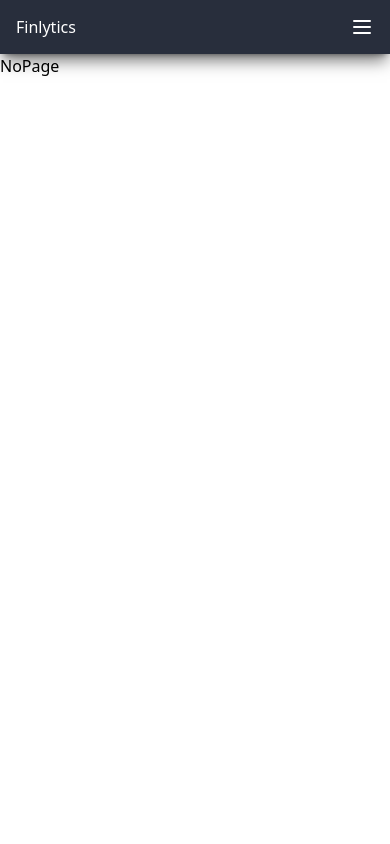
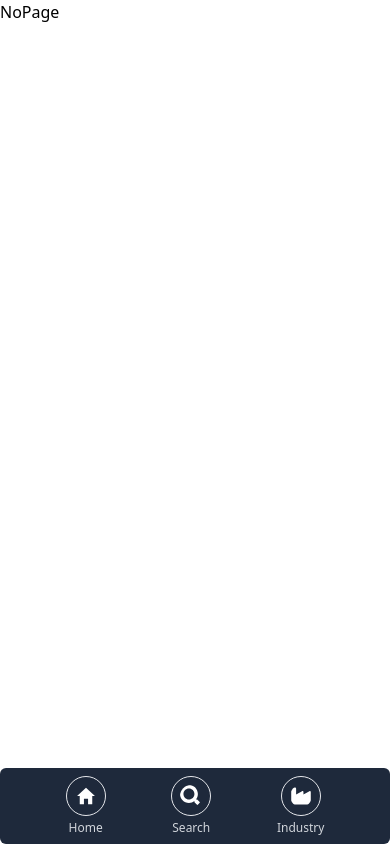
Before and after one commit to HARSH00M/TradingDetail, a React (Vite) app in the folder vite-project/: page /not-found in a window 390 px wide. Built offline with nearby package versions, Linux system fonts and the light colour scheme.

Commit message:
responsive front page

```diff
--- a/vite-project/package.json
+++ b/vite-project/package.json
@@ -27,6 +27,7 @@
     "react-dom": "^18.3.1",
     "react-dropzone": "^14.2.3",
     "react-hot-toast": "^2.4.1",
+    "react-icons": "^5.3.0",
     "react-router-dom": "^6.26.1",
     "tailwind-scrollbar": "^3.1.0"
   },
--- a/vite-project/src/components/Navigation.tsx
+++ b/vite-project/src/components/Navigation.tsx
@@ -1,66 +1,85 @@
 import { Link } from "react-router-dom";
+import { IoMdHome } from "react-icons/io";
+import { FaIndustry } from "react-icons/fa6";
+import { FaSearch } from "react-icons/fa";
 
 export default function NavigationBar() {
 
 
 
     return (
-        <nav
-            className="sticky top-0 z-[2147483647] block w-full max-w-full px-4 py-2 text-white bg-gray-900 rounded-none shadow-lg shadow-black/50 h-max  bg-opacity-90 backdrop-blur-2xl backdrop-saturate-200 lg:px-8 lg:py-4">
-            <div className="flex items-center justify-between text-blue-gray-900">
-                <Link to='/'
-                    className="mr-4 block cursor-pointer py-1.5 font-sans text-base font-medium leading-relaxed text-inherit antialiased">
-                    {/* <img src="/Finlytics.png" alt="Finlytics" className="h-14" /> */}
-                    Finlytics
+        // <nav
+        //     className="sticky top-0 z-[2147] block w-full max-w-full px-4 py-2 text-white bg-gray-900 rounded-none shadow-lg shadow-black/50 h-max  bg-opacity-90 backdrop-blur-2xl backdrop-saturate-200 lg:px-8 lg:py-4">
+        //     <div className="flex items-center justify-between text-blue-gray-900">
+        //         <Link to='/'
+        //             className="mr-4 block cursor-pointer py-1.5 font-sans text-base font-medium leading-relaxed text-inherit antialiased">
+        //             {/* <img src="/Finlytics.png" alt="Finlytics" className="h-14" /> */}
+        //             Finlytics
+        //         </Link>
+        //         <div className="flex items-center gap-4">
+        //             <div className="hidden mr-4 lg:block">
+        //                 <ul className="flex flex-col gap-2 mt-2 mb-4 lg:mb-0 lg:mt-0 lg:flex-row lg:items-center lg:gap-6">
+        //                     <li className="block p-1 font-sans text-sm antialiased font-normal leading-normal text-blue-gray-900">
+        //                         <Link to="/" className="flex items-center">
+        //                             Home
+        //                         </Link>
+        //                     </li>
+        //                     <li className="block p-1 font-sans text-sm antialiased font-normal leading-normal text-blue-gray-900">
+        //                         <Link to="/allcompanies" className="flex items-center">
+        //                             Companies
+        //                         </Link>
+        //                     </li>
+        //                     <li className="block p-1 font-sans text-sm antialiased font-normal leading-normal text-blue-gray-900">
+        //                         <Link to="/about" className="flex items-center">
+        //                             About Us
+        //                         </Link>
+        //                     </li>
+        //                 </ul>
+        //             </div>
+        //                 {/* <div className="flex items-center gap-x-1">
+        //                     <a href='/login'
+        //                         className="hidden px-4 py-2 font-sans text-xs font-bold text-center text-white uppercase align-middle transition-all rounded-lg select-none hover:bg-gray-900/10 active:bg-gray-900/20 disabled:pointer-events-none disabled:opacity-50 disabled:shadow-none lg:inline-block"
+        //                         type="button">
+        //                         <span>Log In</span>
+        //                     </a>
+        //                     <a href='/register'
+        //                         className="hidden select-none rounded-lg bg-gradient-to-tr from-gray-900 to-gray-800 py-2 px-4 text-center align-middle font-sans text-xs font-bold uppercase text-white shadow-md shadow-gray-900/10 transition-all hover:shadow-lg hover:shadow-gray-900/20 active:opacity-[0.85] disabled:pointer-events-none disabled:opacity-50 disabled:shadow-none lg:inline-block"
+        //                          >
+        //                         <span>Sign in</span>
+        //                     </a>
+        //                 </div> */}
+        //                 {/* :
+        //                 <div className='flex gap-x-5'>
+        //                     <a href='/create' className='px-4 py-2 flex items-center font-sans text-xs font-bold  bg-green-500 text-white uppercase transition-all rounded-lg select-none hover:bg-gray-900/10 active:bg-gray-900/20 disabled:pointer-events-none disabled:opacity-50 disabled:shadow-none '>Create Blog</a>
+        //                 </div> */}
+
+        //             <button
+        //                 className="relative ml-auto h-6 max-h-[40px] w-6 max-w-[40px] select-none rounded-lg text-center align-middle font-sans text-xs font-medium uppercase text-inherit transition-all hover:bg-transparent focus:bg-transparent active:bg-transparent disabled:pointer-events-none disabled:opacity-50 disabled:shadow-none lg:hidden"
+        //                 type="button">
+        //                 <span className="absolute transform -translate-x-1/2 -translate-y-1/2 top-1/2 left-1/2">
+        //                     <svg xmlns="http://www.w3.org/2000/svg" className="w-6 h-6" fill="none" stroke="currentColor"
+        //                         strokeWidth="2">
+        //                         <path strokeLinecap="round" strokeLinejoin="round" d="M4 6h16M4 12h16M4 18h16"></path>
+        //                     </svg>
+        //                 </span>
+        //             </button>
+        //         </div>
+        //     </div>
+        // </nav>
+        <nav className="bottom-0 w-full flex flex-row fixed z-[2132321]">
+            <div className="w-full bg-slate-800 flex flex-row justify-evenly rounded-md py-2">
+                <Link to="/" className="flex items-center cursor-pointer flex-col gap-y-1">
+                    <IoMdHome className="text-white size-10 border rounded-full p-2 "/>
+                    <p className="text-xs text-gray-300">Home</p>
                 </Link>
-                <div className="flex items-center gap-4">
-                    <div className="hidden mr-4 lg:block">
-                        <ul className="flex flex-col gap-2 mt-2 mb-4 lg:mb-0 lg:mt-0 lg:flex-row lg:items-center lg:gap-6">
-                            <li className="block p-1 font-sans text-sm antialiased font-normal leading-normal text-blue-gray-900">
-                                <Link to="/" className="flex items-center">
-                                    Home
-                                </Link>
-                            </li>
-                            <li className="block p-1 font-sans text-sm antialiased font-normal leading-normal text-blue-gray-900">
-                                <Link to="/allcompanies" className="flex items-center">
-                                    Companies
-                                </Link>
-                            </li>
-                            <li className="block p-1 font-sans text-sm antialiased font-normal leading-normal text-blue-gray-900">
-                                <Link to="/about" className="flex items-center">
-                                    About Us
-                                </Link>
-                            </li>
-                        </ul>
-                    </div>
-                        {/* <div className="flex items-center gap-x-1">
-                            <a href='/login'
-                                className="hidden px-4 py-2 font-sans text-xs font-bold text-center text-white uppercase align-middle transition-all rounded-lg select-none hover:bg-gray-900/10 active:bg-gray-900/20 disabled:pointer-events-none disabled:opacity-50 disabled:shadow-none lg:inline-block"
-                                type="button">
-                                <span>Log In</span>
-                            </a>
-                            <a href='/register'
-                                className="hidden select-none rounded-lg bg-gradient-to-tr from-gray-900 to-gray-800 py-2 px-4 text-center align-middle font-sans text-xs font-bold uppercase text-white shadow-md shadow-gray-900/10 transition-all hover:shadow-lg hover:shadow-gray-900/20 active:opacity-[0.85] disabled:pointer-events-none disabled:opacity-50 disabled:shadow-none lg:inline-block"
-                                 >
-                                <span>Sign in</span>
-                            </a>
-                        </div> */}
-                        {/* :
-                        <div className='flex gap-x-5'>
-                            <a href='/create' className='px-4 py-2 flex items-center font-sans text-xs font-bold  bg-green-500 text-white uppercase transition-all rounded-lg select-none hover:bg-gray-900/10 active:bg-gray-900/20 disabled:pointer-events-none disabled:opacity-50 disabled:shadow-none '>Create Blog</a>
-                        </div> */}
-
-                    <button
-                        className="relative ml-auto h-6 max-h-[40px] w-6 max-w-[40px] select-none rounded-lg text-center align-middle font-sans text-xs font-medium uppercase text-inherit transition-all hover:bg-transparent focus:bg-transparent active:bg-transparent disabled:pointer-events-none disabled:opacity-50 disabled:shadow-none lg:hidden"
-                        type="button">
-                        <span className="absolute transform -translate-x-1/2 -translate-y-1/2 top-1/2 left-1/2">
-                            <svg xmlns="http://www.w3.org/2000/svg" className="w-6 h-6" fill="none" stroke="currentColor"
-                                strokeWidth="2">
-                                <path strokeLinecap="round" strokeLinejoin="round" d="M4 6h16M4 12h16M4 18h16"></path>
-                            </svg>
-                        </span>
-                    </button>
-                </div>
+                <Link to="/search" className="flex items-center cursor-pointer  flex-col gap-y-1">
+                    <FaSearch className="text-white size-10 border rounded-full p-2 "/>
+                    <p className="text-xs text-gray-300">Search</p>
+                </Link>
+                <Link to="/allcompanies" className="flex items-center cursor-pointer flex-col gap-y-1">
+                    <FaIndustry className="text-white size-10 border rounded-full p-2 "/>
+                    <p className="text-xs text-gray-300">Industry</p>
+                </Link>
             </div>
         </nav>
 
--- a/vite-project/src/components/Table.tsx
+++ b/vite-project/src/components/Table.tsx
@@ -39,6 +39,9 @@ import { MaterialReactTable, type MRT_ColumnDef } from 'material-react-table';
 type DataType = {
   acquirerdisposer : string,
 acquisitiondatefrom : string,
+formatted_acquisitiondatefrom : string,
+formatted_acquisitiondateto : string,
+formatted_intimationdate : string,
 acquisitiondateto : string,
 broadcastdatetime : string,
 categoryofperson : string,
@@ -79,17 +82,21 @@ const Table = ({ data }: { data: DataType[] }) => {
   const columns = useMemo<MRT_ColumnDef<DataType>[]>(
     () => [
       {
+        accessorKey: 'company',
+        header: 'Company',
+      },
+      {
+        accessorKey: 'symbol',
+        header: 'Symbol',
+      },
+      {
         accessorKey: 'acquirerdisposer',
         header: 'Acquirer/Disposer Name',
       },
-      {
-        accessorKey: 'categoryofperson',
-        header: 'Category of Person',
-      },
-      {
-        accessorKey: 'numofsecurityprior',
-        header: 'No. of Securities Prior',
-      },
+      // {
+      //   accessorKey: 'numofsecurityprior',
+      //   header: 'No. of Securities Prior',
+      // },
 
       {
         accessorKey: 'shareholdingprior',
@@ -101,36 +108,32 @@ const Table = ({ data }: { data: DataType[] }) => {
       },
       {
         accessorKey: 'valueofsecurityacquireddisposed',
-        header: 'Value of Securities Acquired/Disposed',
+        header: 'Value of Securities Acquired/Disposed(Rs.)',
       },
       {
-        accessorKey: 'acquisitiondatefrom',
+        accessorKey: 'transactiontype',
+        header: 'Acquisition/Disposed Type',
+      },
+      {
+        accessorKey: 'formatted_acquisitiondatefrom',
         header: 'Allotment/Acquisition Date From',
       },
       {
-        accessorKey: 'acquisitiondateto',
+        accessorKey: 'formatted_acquisitiondateto',
         header: 'Allotment/Acquisition Date To',
       },
       {
-        accessorKey: 'transactiontype',
-        header: 'Transaction Type',
-      },
-      {
-        accessorKey: 'numofsecuritypost',
-        header: 'No. of Securities Post',
-      },
-      {
-        accessorKey: 'shareholdingpost',
-        header: 'Post Shareholding (%)',
+        accessorKey: 'formatted_intimationdate',
+        header: 'Initmation To Company Date',
       },
       {
         accessorKey: 'modeofacquisition',
         header: 'Mode of Acquisition',
       },
       {
-        accessorKey: 'intimationdate',
-        header: 'Initmation To Company Date',
-      }
+        accessorKey: 'industry',
+        header: 'Industry',
+      },
 
     ],
     [] // Empty dependency array ensures this only runs once
--- a/vite-project/src/components/home/FilterBoard/dropdown.tsx
+++ b/vite-project/src/components/home/FilterBoard/dropdown.tsx
@@ -10,7 +10,7 @@ function DropDown({title, data, state, setState} : {title : string, data : strin
     };
 
     return (
-      <div className="w-full">
+      <div >
   {data?.length > 0 ? (
     <select
       id={title}
--- a/vite-project/src/components/home/FilterBoard/main.tsx
+++ b/vite-project/src/components/home/FilterBoard/main.tsx
@@ -48,12 +48,12 @@ export default function FilterBoard() {
 
 
   return (
-    <div className="md:min-h-screen shadow-md shadow-black/30 flex flex-col items-center justify-center">
+    <div className="md:min-h-screen shadow-md shadow-black/30 flex flex-col items-center justify-center w-full">
 
       <FilterSection reset={reset} filterstate={state} setState={setState} data={data}/>
 
 
-     <div className="overflow-x-scroll md:overflow-x-auto md:min-w-screen max-w-screen md:max-w-screen-lg">
+     <div className="overflow-clip w-96 md:w-full md:overflow-x-auto md:min-w-screen  md:max-w-screen-lg">
      {tabledata ?
       <Table data={tabledata}/> : <Spinner/>
      }
--- a/vite-project/src/pages/home.tsx
+++ b/vite-project/src/pages/home.tsx
@@ -14,7 +14,7 @@ export default function Home() {
       <h1 className="text-4xl font-semibold font-serif">Site Name</h1>
       <Search />
 
-      <div className="grid grid-cols-2 gap-5 p-5">
+      <div className="grid grid-cols-1 md:grid-cols-2 gap-5 p-5 justify-center items-center">
           <IndustryApexChart/>
           <SectorApexChart/>
           <CompanyApexChart/>
```
Also changed, not shown: vite-project/src/components/home/FilterBoard/filtersection.tsx (+9 -14 lines), vite-project/src/components/home/dashboard/companywise.tsx (+7 -9 lines), vite-project/src/components/home/dashboard/industrywise.tsx (+7 -10 lines), vite-project/src/components/home/dashboard/sectorwise.tsx (+4 -7 lines), 4 other files (tests, documents, lock files or other folders).
